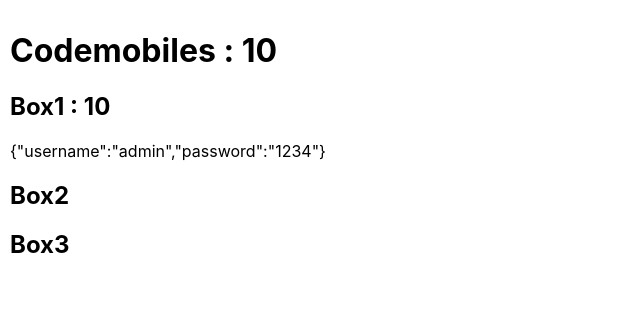
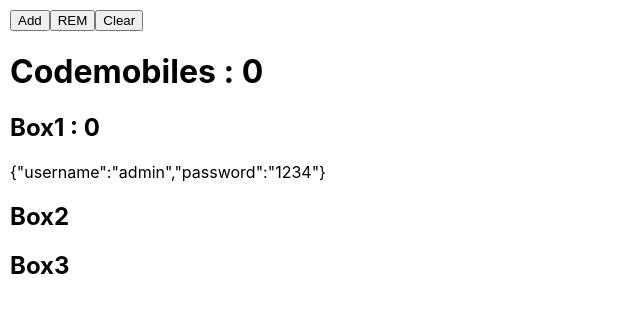
Before and after one commit to iiimomoniii/Intro_React-Redux-Hooks, a React (Create React App) app: page / in a window 1280 px wide. Shown: the top 312 px of the page, without its empty margins (0-640 px from the left). Built offline with nearby package versions, Linux system fonts and the light colour scheme.

Commit message:
how to update value in reducer by dispatch

```diff
--- a/src/App.js
+++ b/src/App.js
@@ -1,19 +1,29 @@
 import React,{useState} from "react";
 //add hook of react-redux
-import {useSelector} from 'react-redux';
+import {useSelector, useDispatch} from 'react-redux';
 import Box1 from './components/Box1';
 import Box2 from './components/Box2';
 import Box3 from './components/Box3';
+//import action and catch to appAction
+import * as appAction from './actions/app.action';
 export default function App() {
 
   //0.init appReducer
   //0.1 map appReducer in useSelector
   const appReducer = useSelector(({appReducer:appReducer})=>appReducer)
+  //0.2 call dispatch hook for use action by reducer
+  const dispatch = useDispatch();
 
   return (
     <div style={{padding:10}}>
+      <div style={{display:'flex', flexDirection:'row'}}>
+        {/*2. update add action in reducer by dispatch*/}
+        <button onClick={()=>{dispatch(appAction.add())}}>Add</button>
+        <button onClick={()=>{}}>REM</button>
+        <button onClick={()=>{}}>Clear</button>
+      </div>
       {/*access function count in appReducer*/}
-      <h1 >Codemobiles : {appReducer.count}</h1>
+      <h1>Codemobiles : {appReducer.count}</h1>
       <Box1/>
       <Box2/>
       <Box3/>
--- a/src/reducers/app.reducer.js
+++ b/src/reducers/app.reducer.js
@@ -1,13 +1,20 @@
 //(Reducer State in react cycle)
+import {APP_ACTION_ADD} from '../constants/app.constant'
 const initialState = {
-    count:10,
-    account : {username : "admin", password : "1234"}
-}
+  count: 0,
+  account: { username: "admin", password: "1234" },
+};
 
 export default (state = initialState, { type, payload }) => {
   switch (type) {
+    //1 case add action
+    case APP_ACTION_ADD:
+      //update value when add action
+      //current count equal previous count plus 1
+      //...state equal clone account and set to new state
+      return { ...state, count: state.count + 1 };
 
-  default:
-    return state
+    default:
+      return state;
   }
-}
+};
```
